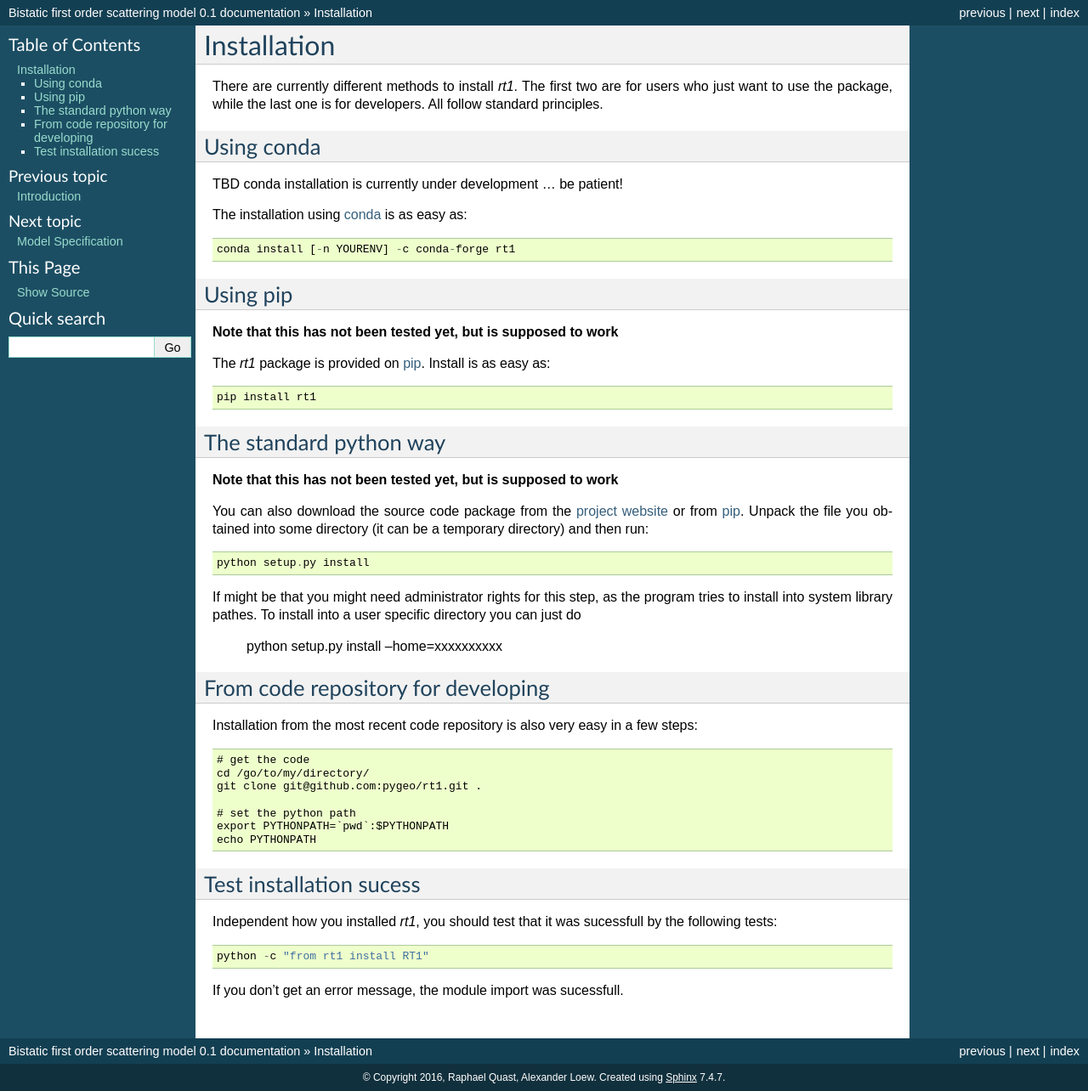
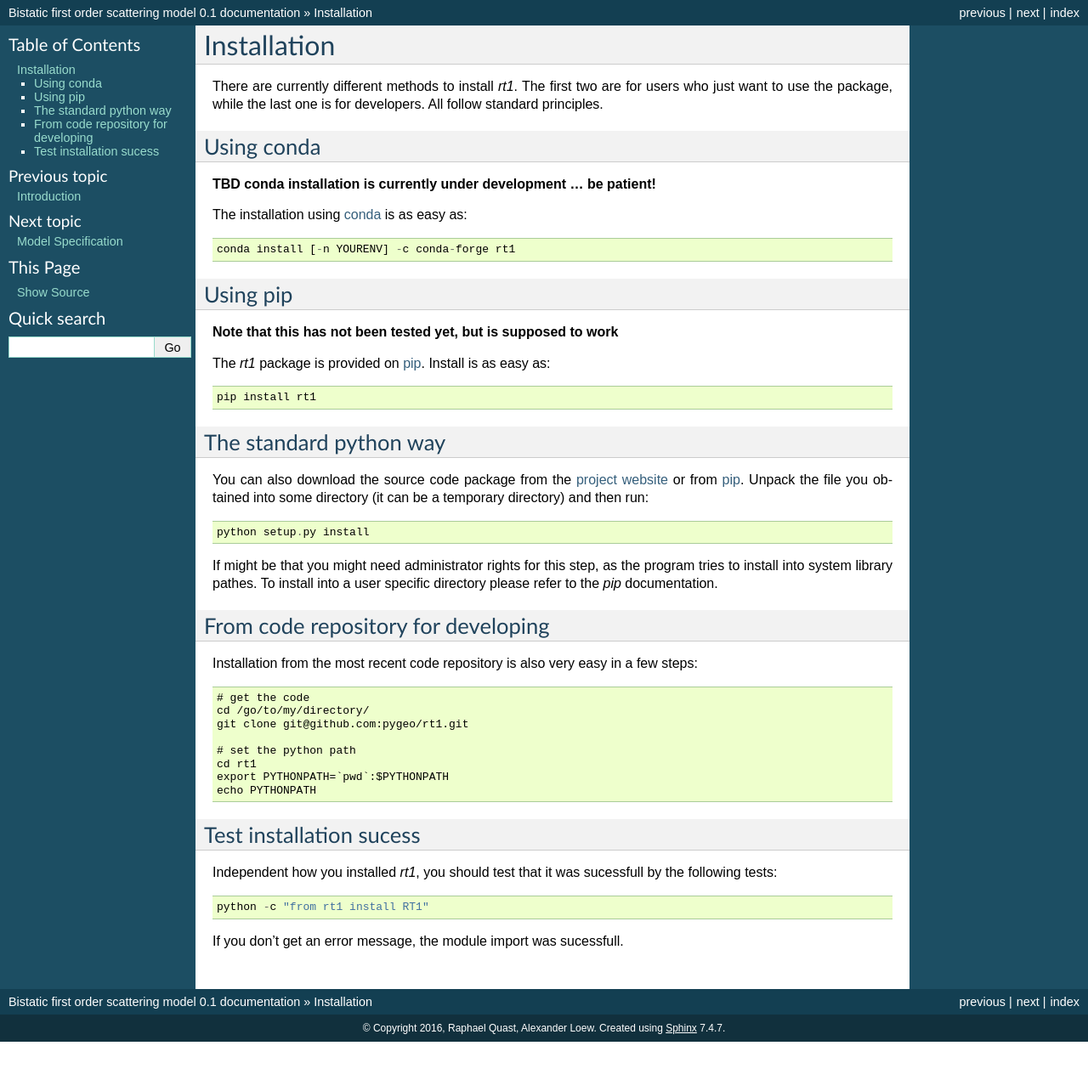
Before and after one commit to TUW-GEO/rt1, a Sphinx documentation site: the page built from doc/installation.rst, in a window 1280 px wide. Shown: the whole page at 85% size. Built offline with Sphinx 7.4.7, drawn with Linux system fonts in a browser that asks for light colours; after the commit the page ends 1226 px from its top, so only the background shows below that.

Commit message:
updated installation instructions

```diff
--- a/doc/installation.rst
+++ b/doc/installation.rst
@@ -6,7 +6,7 @@ There are currently different methods to install `rt1`. The first two are for us
 Using conda
 -----------
 
-TBD conda installation is currently under development ... be patient!
+**TBD conda installation is currently under development ... be patient!**
 
 The installation using `conda <https://conda.io/docs/intro.html>`_ is as easy as::
 
@@ -24,15 +24,11 @@ The `rt1` package is provided on `pip <https://pypi.python.org/pypi/rt1>`_. Inst
 The standard python way
 -----------------------
 
-**Note that this has not been tested yet, but is supposed to work**
-
-You can also download the source code package from the `project website <https://pypi.python.org/pypi/rt1>`_ or from `pip <https://pypi.python.org/pypi/rt1>`_. Unpack the file you obtained into some directory (it can be a temporary directory) and then run::
+You can also download the source code package from the `project website <https://github.com/pygeo/rt1>`_ or from `pip <https://pypi.python.org/pypi/rt1>`_. Unpack the file you obtained into some directory (it can be a temporary directory) and then run::
 
     python setup.py install
 
-If might be that you might need administrator rights for this step, as the program tries to install into system library pathes. To install into a user specific directory you can just do
-
-    python setup.py install --home=xxxxxxxxxx
+If might be that you might need administrator rights for this step, as the program tries to install into system library pathes. To install into a user specific directory please refer to the `pip` documentation.
 
 From code repository for developing
 -----------------------------------
@@ -41,16 +37,17 @@ Installation from the most recent code repository is also very easy in a few ste
 
     # get the code
     cd /go/to/my/directory/
-    git clone git@github.com:pygeo/rt1.git .
+    git clone git@github.com:pygeo/rt1.git
 
     # set the python path
+    cd rt1
     export PYTHONPATH=`pwd`:$PYTHONPATH
     echo PYTHONPATH
 
 
-
 Test installation sucess
 ------------------------
+
 Independent how you installed `rt1`, you should test that it was sucessfull by the following tests::
 
     python -c "from rt1 install RT1"
```
